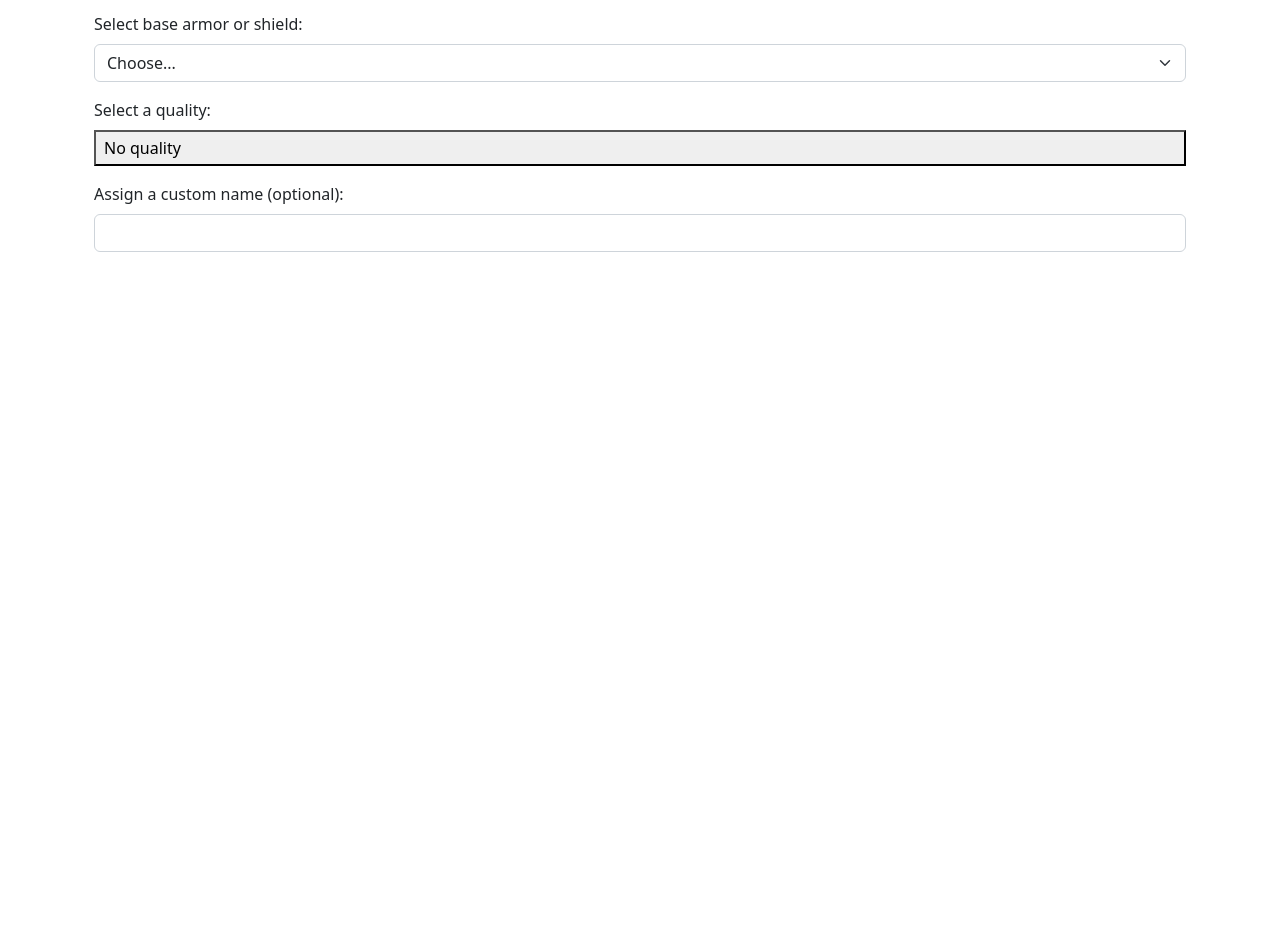
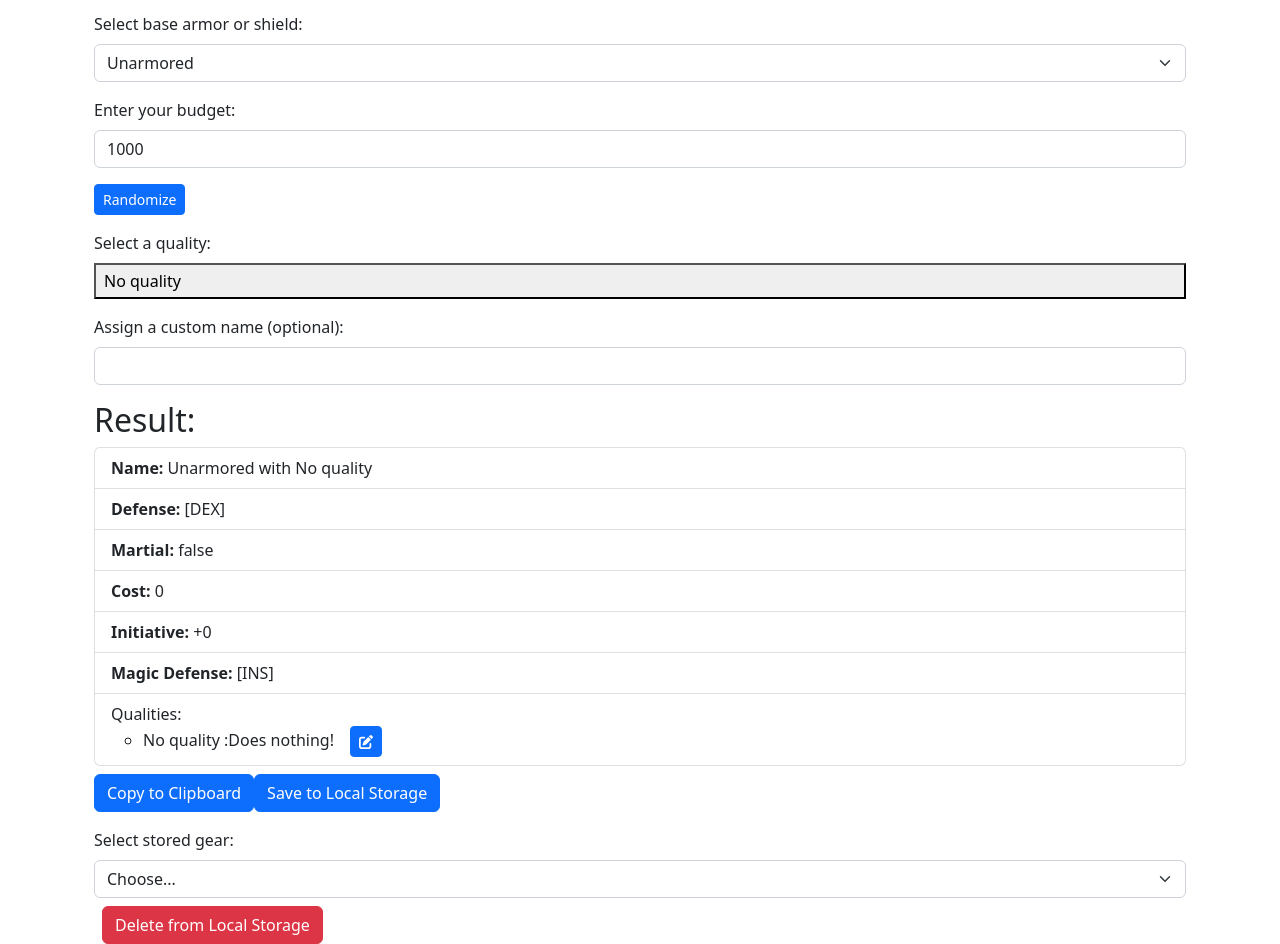
Before and after one commit to kunxin-chor/fabula-ultima-tools, a React (Create React App) app: page /defensive-gear in a window 1280 px wide. Shown: the part 100-1044 px from the top of the page. Before the commit the page ends 800 px from the top, so only its background shows below. Built offline with nearby package versions, Linux system fonts and the light colour scheme.

Commit message:
Added random defensive gear generation

```diff
--- a/src/RareDefensiveGear.js
+++ b/src/RareDefensiveGear.js
@@ -6,10 +6,14 @@ import QualitiesList from './QualitiesList';
 
 
 const RareDefensiveGear = () => {
-    const [selectedBase, setSelectedBase] = useState(null);
+    const storageKey = 'rareDefensiveGears';
+    const [selectedBase, setSelectedBase] = useState(baseArmors[0].name);
     const [selectedQuality, setSelectedQuality] = useState(armorQualities[0]);
     const [customName, setCustomName] = useState('');
     const [combinedArmor, setCombinedArmor] = useState(null);
+    const [storedGears, setStoredGears] = useState([]);
+    const [selectedIndex, setSelectedIndex] = useState(-1);
+    const [budget, setBudget] = useState(1000);
 
     const copyToClipboard = useCallback(() => {
         if (!combinedArmor) return;
@@ -20,6 +24,97 @@ const RareDefensiveGear = () => {
             () => alert('Failed to copy to clipboard.')
         );
     }, [combinedArmor]);
+
+    const saveToLocalStorage = () => {
+        if (!combinedArmor) return;
+
+        const toSave  = {
+            ...combinedArmor,
+            base: selectedBase,
+        }
+
+        if (selectedIndex > -1) {
+            storedGears[selectedIndex] = toSave;
+        } else {
+            storedGears.push(toSave);
+        }
+
+        localStorage.setItem(storageKey, JSON.stringify(storedGears));
+        setStoredGears([...storedGears]);
+        alert('Saved to Local Storage!');
+    };
+
+    const handleStoredGearSelect = (e) => {
+        const gearName = e.target.value;
+        const index = storedGears.findIndex(g => g.name === gearName);
+        if (index > -1) {
+            const gear = storedGears[index];
+
+            setSelectedBase(gear.base);
+            const quality = armorQualities.find(q => q.name === gear.quality);
+            setSelectedQuality(quality);
+            setCustomName(gear.customName || '');
+            setTimeout(() => {
+                setCombinedArmor(gear);
+            }, 500);
+
+            setSelectedIndex(index);
+        } else {
+            setSelectedIndex(-1);
+        }
+    };
+
+    const deleteFromLocalStorage = () => {
+        if (selectedIndex === -1) {
+            alert("No gear selected to delete");
+            return;
+        }
+
+        const filteredGears = storedGears.filter((gear, index) => index !== selectedIndex);
+        localStorage.setItem(storageKey, JSON.stringify(filteredGears));
+        setStoredGears(filteredGears);
+        setSelectedIndex(-1);
+        alert('Deleted from Local Storage!');
+    };
+
+    const generateRandomItem = (budget) => {
+
+        let limit = 0;
+        let randomQuality, randomBaseArmor, cost=0;
+
+        do {
+
+            if (limit > 1000) {
+                alert("Unable to generate a random defensive gear")
+                break;
+            }
+            limit++;
+            randomBaseArmor = baseArmors[Math.floor(Math.random() * baseArmors.length)];
+            randomQuality = armorQualities[Math.floor(Math.random() * armorQualities.length)];
+
+            // calculate the cost of the item
+            cost = randomBaseArmor.cost + randomQuality.cost;
+
+
+        } while (cost > budget);
+
+
+        // if the cost is within the budget, set the selected quality to the random quality
+        if (cost <= budget) {
+            setSelectedBase(randomBaseArmor.name);
+            setSelectedQuality(randomQuality);
+
+        }
+
+    }
+
+    useEffect(() => {
+        const storedGears = JSON.parse(localStorage.getItem(storageKey)) || [];
+        setStoredGears(storedGears);
+    }, []);
+
+
+
 
     useEffect(() => {
         if (!selectedBase || !selectedQuality) {
@@ -41,7 +136,6 @@ const RareDefensiveGear = () => {
         }
 
         if (selectedQuality) {
-            console.log(selectedQuality);
             qualityEffects.push({
                 "name": selectedQuality.name,
                 "effect": selectedQuality.effect,
@@ -52,6 +146,7 @@ const RareDefensiveGear = () => {
             ...baseArmor,
             name: customName || `${baseArmor.name} with ${selectedQuality.name}`,
             cost: baseArmor.cost + (selectedQuality?.cost || 0),
+            quality: selectedQuality.name,
             qualities: qualityEffects,
         };
         setCombinedArmor(rareArmor);
@@ -62,7 +157,7 @@ const RareDefensiveGear = () => {
             <h1>Create Rare Armor or Shield</h1>
             <div className="mb-3">
                 <label htmlFor="base-armor" className="form-label">Select base armor or shield: </label>
-                <select id="base-armor" className="form-select" onChange={e => setSelectedBase(e.target.value)}>
+                <select id="base-armor" value={selectedBase} className="form-select" onChange={e => setSelectedBase(e.target.value)}>
                     <option value="">Choose...</option>
                     {baseArmors.map(armor => (
                         <option key={armor.name} value={armor.name}>
@@ -70,6 +165,13 @@ const RareDefensiveGear = () => {
                         </option>
                     ))}
                 </select>
+            </div>
+            <div className="mb-3">
+                <label htmlFor="budget" className="form-label">Enter your budget: </label>
+                <input id="budget" className="form-control" type="number" value={budget} onChange={e => setBudget(e.target.value)} />
+                <button className="btn btn-primary btn-sm mt-3" onClick={()=>{
+                    generateRandomItem(budget);
+                }}>Randomize</button>
             </div>
             <div className="mb-3">
                 <label htmlFor="quality" className="form-label">Select a quality: </label>
@@ -95,17 +197,36 @@ const RareDefensiveGear = () => {
                         <li className="list-group-item"><strong>Initiative:</strong> {combinedArmor.initiative}</li>
                         <li className="list-group-item"><strong>Magic Defense:</strong> {combinedArmor.magicDefense}</li>
                         <QualitiesList
-                          combinedQualities={combinedArmor.qualities}
-                          setCombinedQualities={(newQualities) => {
-                            setCombinedArmor({ ...combinedArmor, qualities: newQualities });
-                          }}
+                            combinedQualities={combinedArmor.qualities}
+                            setCombinedQualities={(newQualities) => {
+                                setCombinedArmor({ ...combinedArmor, qualities: newQualities });
+                            }}
                         />
                     </ul>
                     <button className="btn btn-primary mt-2" onClick={copyToClipboard}>
                         Copy to Clipboard
                     </button>
+                    <button className="btn btn-primary mt-2" onClick={saveToLocalStorage}>
+                        Save to Local Storage
+                    </button>
+
                 </div>
+
             )}
+              <div className="mt-3">
+                <label htmlFor="stored-gears" className="form-label">Select stored gear: </label>
+                <select id="stored-gears" className="form-select" onChange={handleStoredGearSelect}>
+                    <option value="">Choose...</option>
+                    {storedGears.map(gear => (
+                        <option key={gear.name} value={gear.name}>
+                            {gear.name}
+                        </option>
+                    ))}
+                </select>
+                <button className="btn btn-danger mt-2 ms-2" onClick={deleteFromLocalStorage}>
+                        Delete from Local Storage
+                    </button>
+            </div>
         </div>
     );
 };
--- a/src/RareItem.js
+++ b/src/RareItem.js
@@ -27,6 +27,8 @@ const CreateRareItem = () => {
 
     });
 
+    // for randomizing the items
+    const [maxCostThreshold, setMaxCostThreshold] = useState(1000); // Default to 1000, you can change this value.
 
 
     // for saving/loading from localstorage
@@ -44,10 +46,10 @@ const CreateRareItem = () => {
             return;
         }
         console.log(savedItems[index]);
-        const { combinedQualities, ...loadedItem} = savedItems[index];
+        const { combinedQualities, ...loadedItem } = savedItems[index];
         setFormValues(loadedItem);
 
-        setTimeout(function(){
+        setTimeout(function () {
             // updated combined qualities after the form has been set
             setCombinedQualities(combinedQualities);
 
@@ -62,7 +64,7 @@ const CreateRareItem = () => {
     const saveToLocalStorage = () => {
         const currentSavedItems = JSON.parse(localStorage.getItem(LOCAL_STORAGE_KEY)) || [];
 
-        const toSave =   JSON.parse(JSON.stringify(formValues));
+        const toSave = JSON.parse(JSON.stringify(formValues));
         toSave.combinedQualities = combinedQualities;
 
 
@@ -136,7 +138,7 @@ const CreateRareItem = () => {
 
         const formattedItems = currentSavedItems.map(item => {
 
-          const {combinedQualities, ...toSave} = item;
+            const { combinedQualities, ...toSave } = item;
 
             const flattened = flattenObject(toSave);
             flattened.qualities = item.combinedQualities.map(formatQuality).join('|');
@@ -200,11 +202,47 @@ const CreateRareItem = () => {
         }));
     };
 
-    const calculateCost = useCallback(() => {
+    const calculateCost = (inputFormValues, inputSelectedBaseItem, inputSelectedQuality) => {
+        if (!inputSelectedBaseItem) {
+            return 0;
+        }
 
-        // Modify the damage based on the increaseDamageBonus checkbox
-        let damage = selectedBaseItem.damage;
-        let damageValue = parseInt(damage.match(/\d+/)[0], 10);
+
+
+        let cost = inputSelectedBaseItem.cost;
+
+        if (inputFormValues.damageType !== 'physical') {
+            cost += 100;
+        }
+
+        cost += inputSelectedQuality.cost;
+
+        if (inputFormValues.modifiers.oneHanded) {
+            cost += 100;
+        }
+
+        if (inputFormValues.modifiers.twoHanded) {
+            cost += 100;
+        }
+
+        if (inputFormValues.modifiers.accuracyBonus) {
+            cost += 100;
+        }
+
+        if (inputFormValues.modifiers.damageIncrease) {
+            cost += 200;
+        }
+
+        if (inputFormValues.accuracyCheck.stat1 === inputFormValues.accuracyCheck.stat2) {
+            cost += 50;
+        }
+        return cost;
+
+    };
+
+    const recalculateDamage = useCallback(() => {
+        let damageValue = parseInt(selectedBaseItem.damage.match(/\d+/)[0], 10);
+
         if (formValues.modifiers.damageIncrease) {
             damageValue += 4;
         }
@@ -214,52 +252,84 @@ const CreateRareItem = () => {
         if (formValues.modifiers.oneHanded) {
             damageValue -= 4;
         }
+        setModifiedDamage(damageValue);
+    }, [formValues.modifiers, selectedBaseItem]);
 
-        damage = damage.replace(/\d+/, damageValue.toString());
-        setModifiedDamage(damage);
+    const calculateAndSetCost = useCallback(() => {
+        const calculatedCost = calculateCost(formValues, selectedBaseItem, selectedQuality);
+        setTotalCost(calculatedCost);
 
-        // If the base item is not found, return early
-        if (!selectedBaseItem) {
+        return calculatedCost;
+    }, [formValues, selectedBaseItem, selectedQuality]);
+
+
+    const randomizeOptions = (e) => {
+        e.preventDefault();
+        let randomizedOptions = { ...formValues.modifiers };
+        let randomQualityName, randomDamageType;
+        let randomizedItemCost = totalCost;
+        let budgetLeft = maxCostThreshold;
+        let attempts = 0;
+
+        do {
+
+
+
+            randomizedOptions = {
+                oneHanded: Math.random() < 0.5,
+                twoHanded: selectedBaseItem.hands === "Two-Handed" ? false : Math.random() < 0.5,
+                accuracyBonus: Math.random() < 0.5,
+                damageIncrease: Math.random() < 0.5,
+            };
+
+            if (Math.random() < 0.25) {
+                randomQualityName = qualitiesData[Math.floor(Math.random() * qualitiesData.length)].name;
+            } else {
+                randomQualityName = "No Quality";
+            }
+            if (Math.random() < 0.25) {
+                randomDamageType = elementsData[Math.floor(Math.random() * elementsData.length)].name;
+            } else{
+                randomDamageType = "physical";
+            }
+
+            // Recalculate the item cost based on the randomized options
+            let randomQuality = qualitiesData.find(
+                (quality) => quality.name === randomQualityName
+            );
+            const clonedFormValues = {
+                ...formValues,
+                modifiers:{...randomizedOptions},
+                damageType: randomDamageType ? randomDamageType : formValues.damageType,
+            };
+            console.log("quality=", randomQuality);
+            randomizedItemCost = calculateCost(clonedFormValues, selectedBaseItem, randomQuality);
+            console.log("cost=", randomizedItemCost);
+
+            attempts++;
+            if (attempts > 1000) {
+                alert('Unable to find a valid combination within the budget. Please try again or increase the budget.');
                 return;
             }
+        } while (randomizedItemCost > budgetLeft);
 
-        let cost = selectedBaseItem.cost;
-
-        if (formValues.damageType !== 'physical') {
-            cost += 100;
-        }
-
-        cost += selectedQuality.cost;
-
-        if (formValues.modifiers.oneHanded) {
-            cost += 100;
-        }
-
-        if (formValues.modifiers.twoHanded) {
-            cost += 100;
-        }
-
-        if (formValues.modifiers.accuracyBonus) {
-            cost += 100;
-        }
-
-        if (formValues.modifiers.damageIncrease) {
-            cost += 200;
-        }
-
-        if (formValues.accuracyCheck.stat1 === formValues.accuracyCheck.stat2) {
-            cost += 50;
-        }
-
-        setTotalCost(cost);
-    }, [formValues, selectedBaseItem, selectedQuality]);
+        setFormValues((prevValues) => ({
+            ...prevValues,
+            modifiers: randomizedOptions,
+            quality: randomQualityName ? randomQualityName : prevValues.quality,
+            damageType: randomDamageType ? randomDamageType : prevValues.damageType,
+        }));
+    };
 
 
     // recalculate the cost if the formvalues have changed
     useEffect(() => {
-        calculateCost();
-    }, [calculateCost]);
+        calculateAndSetCost();
+    }, [calculateAndSetCost]);
 
+    useEffect(() => {
+        recalculateDamage();
+    }, [recalculateDamage]);
 
     useEffect(() => {
         const attributes = getAttributesFromAccuracy(selectedBaseItem.accuracy);
@@ -367,6 +437,21 @@ const CreateRareItem = () => {
                                     </option>
                                 ))}
                             </select>
+                        </div>
+                        <div className="form-group mt-3">
+
+                            <label htmlFor="maxCostThreshold">Maximum Cost Threshold:</label>
+                            <input
+                                type="number"
+                                name="maxCostThreshold"
+                                value={maxCostThreshold}
+                                onChange={(e) => setMaxCostThreshold(e.target.value)}
+                                className="form-control"
+                                id="maxCostThreshold"
+                            />
+                            <button className="mt-3 ml-3" onClick={randomizeOptions}>
+                                Randomize Options
+                            </button>
                         </div>
                         <div className="form-group">
                             <label htmlFor="damageType">Damage Type:</label>
```
Also changed, not shown: src/baseItems.json (+0 -13 lines). Lines whose indentation alone changed are shown as unchanged.
